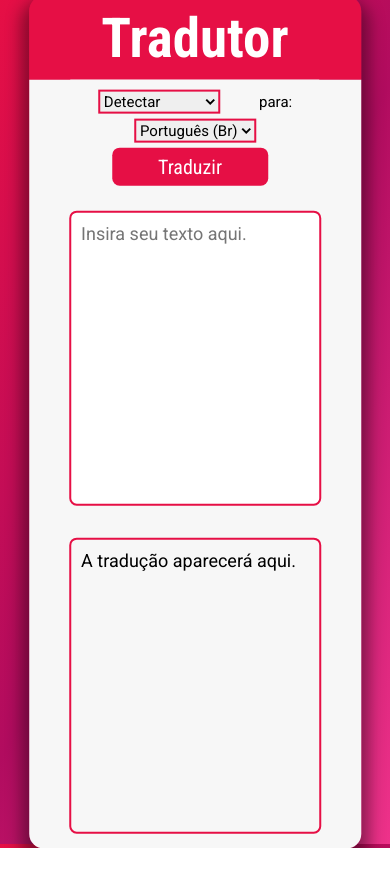
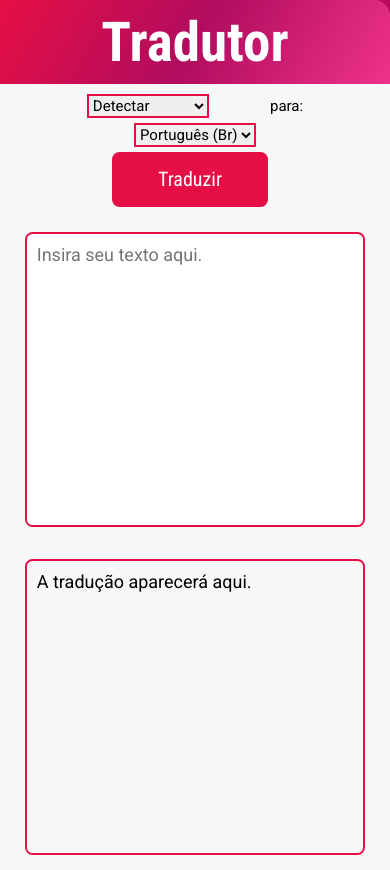
Before and after one commit to ArthurM-V/tradutor, a website: page public/index.html in a window 390 px wide. Before the commit the page ends 848 px from the top, so only its background shows below. Drawn offline with Linux system fonts and the light colour scheme.

Commit message:
Atualização do design mobile

```diff
--- a/public/style.css
+++ b/public/style.css
@@ -152,19 +152,31 @@ label {
 
 @media (max-width: 600px) {
   .container {
-    width: 85dvw;
+    position: relative;
+    top: 0%;
+    left: 0%;
+    transform: none;
+    width: 100%;
+    min-height: 100%;
+    border-radius: 0;
+    box-shadow: none;
+  }
+  .head-cont {
+    background: linear-gradient(120deg, #e60f45, #b10c5f, #ee328a);
   }
   .input-cont {
     flex-direction: column;
+    border-radius: 0;
   }
   .ic {
-    width: 85%;
+    width: 95%;
   }
   .ic--1 {
     flex-wrap: wrap;
   }
   #trad-btn {
     width: 40dvw;
+    min-height: 6.5dvh;
     font-size: 2rem;
   }
 }
```
